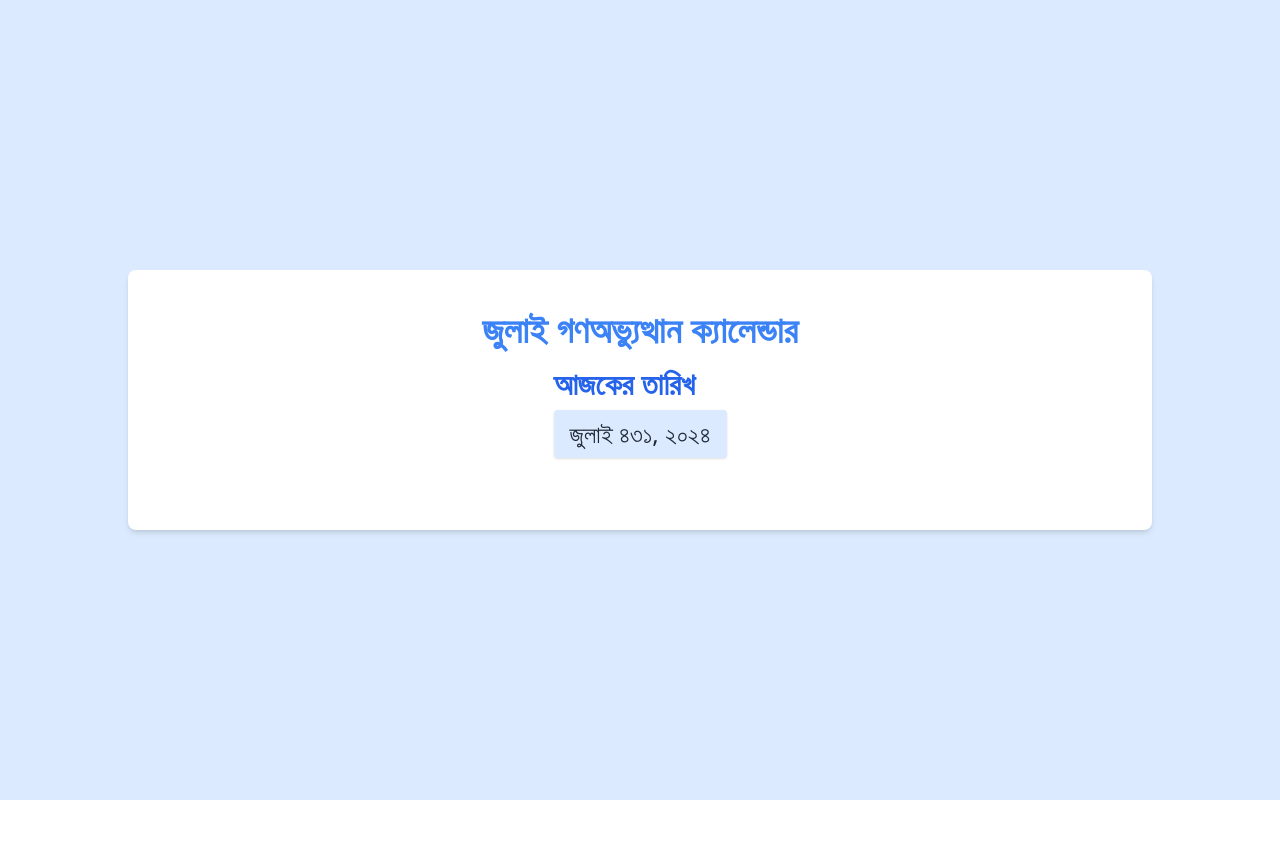
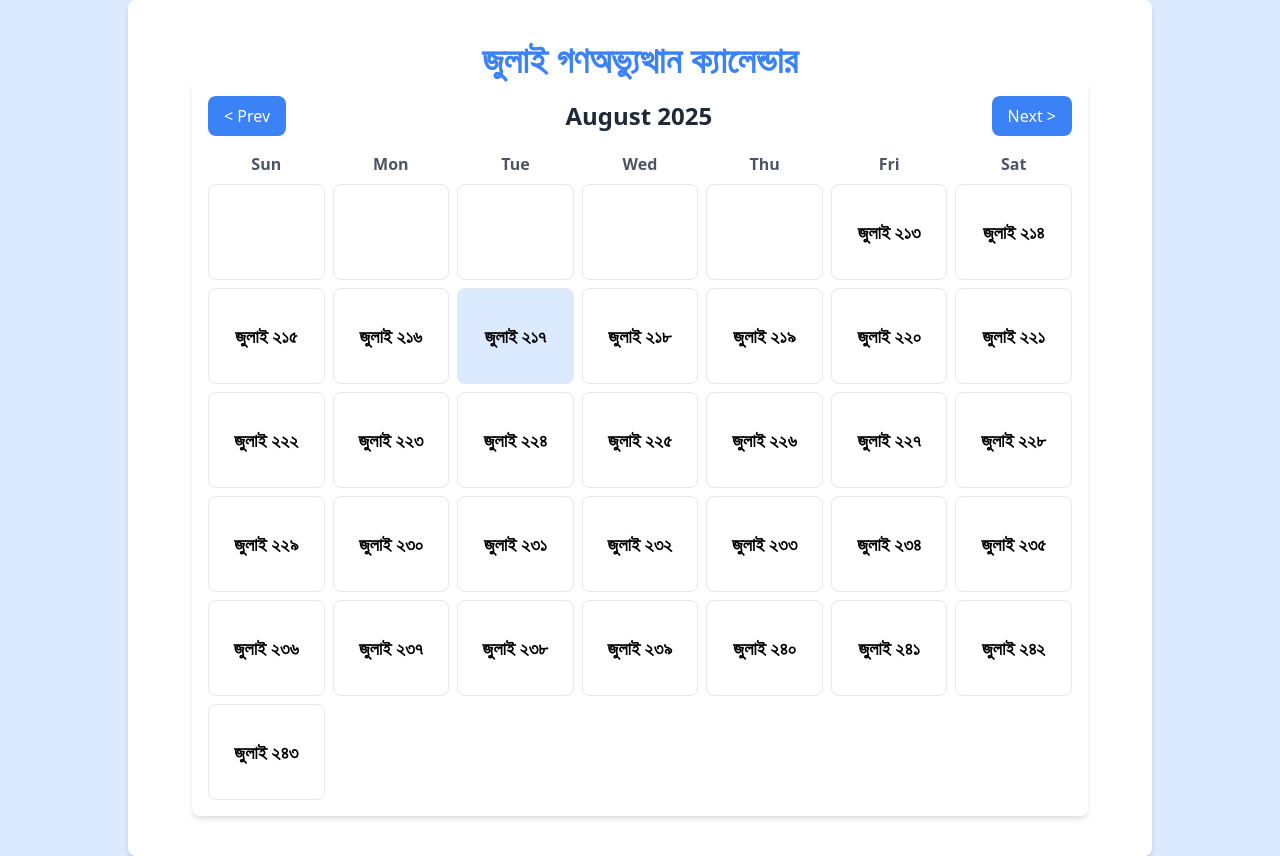
Before and after one commit to rakib3004/july-uprising-calendar, an Angular app: page / in a window 1280 px wide. Before the commit the page ends 800 px from the top, so only its background shows below. Built offline with nearby package versions, Linux system fonts and the light colour scheme.

Commit message:
Refactor July Custom Calendar component to enhance functionality and UI. Added month navigation, improved calendar grid layout, and updated date handling methods for better performance and clarity.

```diff
--- a/src/components/july-custom-calendar/july-custom-calendar.component.html
+++ b/src/components/july-custom-calendar/july-custom-calendar.component.html
@@ -1,8 +1,42 @@
-<div class="flex flex-col items-center w-full">
-  <div class="mb-8 mt-4">
-    <h2 class="text-3xl font-bold text-blue-600">আজকের তারিখ</h2>
-    <div class="text-2xl mt-2 text-gray-800 bg-blue-100 px-4 py-2 rounded shadow">
-      {{ todayCustomJulyBangla }}
+<div class="w-full max-w-4xl mx-auto p-4 bg-white rounded-lg shadow-md">
+
+  <!-- Header: Month and Year -->
+  <div class="flex justify-between items-center mb-4">
+    <button (click)="prevMonth()" class="px-4 py-2 bg-blue-500 text-white rounded-lg hover:bg-blue-600 transition-colors">
+      &lt; Prev
+    </button>
+    <h2 class="text-2xl font-bold text-gray-800">
+      {{ monthName }} {{ year }}
+    </h2>
+    <button (click)="nextMonth()" class="px-4 py-2 bg-blue-500 text-white rounded-lg hover:bg-blue-600 transition-colors">
+      Next &gt;
+    </button>
+  </div>
+
+  <!-- Calendar Grid -->
+  <div class="grid grid-cols-7 gap-2 text-center">
+
+    <!-- Day Headers -->
+    <div class="font-bold text-gray-600">Sun</div>
+    <div class="font-bold text-gray-600">Mon</div>
+    <div class="font-bold text-gray-600">Tue</div>
+    <div class="font-bold text-gray-600">Wed</div>
+    <div class="font-bold text-gray-600">Thu</div>
+    <div class="font-bold text-gray-600">Fri</div>
+    <div class="font-bold text-gray-600">Sat</div>
+
+    <!-- Calendar Days -->
+    <div *ngFor="let day of days"
+         class="p-2 h-24 border rounded-lg flex flex-col justify-center items-center transition-colors"
+         [class.bg-blue-100]="isToday(day)"
+         [class.text-gray-400]="day === null">
+
+      <span *ngIf="day !== null" class="text-lg font-semibold">
+        জুলাই {{ toBanglaNumber(getCustomJulyDay(day)) }}
+      </span>
+
     </div>
+
   </div>
+
 </div>
--- a/src/components/july-custom-calendar/july-custom-calendar.component.ts
+++ b/src/components/july-custom-calendar/july-custom-calendar.component.ts
@@ -1,50 +1,107 @@
-import { Component } from '@angular/core';
+import { Component, OnInit } from '@angular/core';
+import { CommonModule } from '@angular/common';
 
 @Component({
   selector: 'app-july-custom-calendar',
   standalone: true,
-  imports: [],
+  imports: [CommonModule],
   templateUrl: './july-custom-calendar.component.html',
   styleUrl: './july-custom-calendar.component.css'
 })
-export class JulyCustomCalendarComponent {
-  today: Date = new Date();
-  startOfCustomJuly: Date = new Date(2024, 6, 0); // July 1, 2024 (month is 0-indexed)
-  banglaMonths: string[] = ['জুলাই'];
-  banglaDigits: string[] = ['০','১','২','৩','৪','৫','৬','৭','৮','৯'];
+export class JulyCustomCalendarComponent implements OnInit {
 
-  // Returns the custom July day number for a given date
-  getCustomJulyDay(date: Date): number {
-    const start = new Date(this.startOfCustomJuly.getFullYear(), this.startOfCustomJuly.getMonth(), 1);
-    const diff = Math.floor((date.getTime() - start.getTime()) / (1000 * 3600 * 24));
-    return diff + 1;
+  currentDate: Date = new Date();
+  displayDate: Date = new Date(); // The month being displayed
+
+  days: (number | null)[] = [];
+
+  banglaDigits: string[] = ['০', '১', '২', '৩', '৪', '৫', '৬', '৭', '৮', '৯'];
+
+  ngOnInit(): void {
+    this.generateCalendar();
   }
 
-  // Returns the custom July year (always 2024+)
-  getCustomJulyYear(date: Date): number {
-    return date.getFullYear();
+  generateCalendar(): void {
+    const year = this.displayDate.getFullYear();
+    const month = this.displayDate.getMonth();
+
+    const firstDayOfMonth = new Date(year, month, 1);
+    const lastDayOfMonth = new Date(year, month + 1, 0);
+
+    const startingDay = firstDayOfMonth.getDay();
+    const totalDays = lastDayOfMonth.getDate();
+
+    this.days = [];
+
+    // Add empty cells for days before the 1st of the month
+    for (let i = 0; i < startingDay; i++) {
+      this.days.push(null);
+    }
+
+    // Add the days of the month
+    for (let i = 1; i <= totalDays; i++) {
+      this.days.push(i);
+    }
+  }
+
+  // Returns the custom July day for a given regular date
+  getCustomJulyDay(day: number | null): number | null {
+    if (day === null) {
+      return null;
+    }
+    const year = this.displayDate.getFullYear();
+    const month = this.displayDate.getMonth();
+    const date = new Date(year, month, day);
+
+    // Calculate the day of the year
+    const startOfYear = new Date(year, 0, 0);
+    const diff = date.getTime() - startOfYear.getTime();
+    const oneDay = 1000 * 60 * 60 * 24;
+    const dayOfYear = Math.floor(diff / oneDay);
+
+    return dayOfYear;
   }
 
   // Converts a number to Bangla numerals
-  toBanglaNumber(num: number): string {
+  toBanglaNumber(num: number | null): string {
+    if (num === null) {
+      return '';
+    }
     return num.toString().split('').map(d => this.banglaDigits[+d] || d).join('');
   }
 
-  // Returns today's custom July date in Bangla
-  get todayCustomJulyBangla(): string {
-    const day = this.getCustomJulyDay(this.today);
-    const year = 2024;
-    return `জুলাই ${this.toBanglaNumber(day)}, ${this.toBanglaNumber(year)}`;
+  // Returns the month name in English
+  get monthName(): string {
+    return this.displayDate.toLocaleString('default', { month: 'long' });
   }
 
-  // Generate a grid of July days (e.g., 1-401 for a year)
-  get julyDays(): number[] {
-    // For demonstration, let's show 1-401 days
-    return Array.from({length: 401}, (_, i) => i + 1);
+  // Returns the year
+  get year(): number {
+    return this.displayDate.getFullYear();
+  }
+
+  // Navigate to the previous month
+  prevMonth(): void {
+    this.displayDate.setMonth(this.displayDate.getMonth() - 1);
+    this.generateCalendar();
+  }
+
+  // Navigate to the next month
+  nextMonth(): void {
+    this.displayDate.setMonth(this.displayDate.getMonth() + 1);
+    this.generateCalendar();
   }
 
   // Returns true if the given day is today
-  isToday(day: number): boolean {
-    return this.getCustomJulyDay(this.today) === day;
+  isToday(day: number | null): boolean {
+    if (day === null) {
+      return false;
+    }
+    const today = new Date();
+    return (
+      this.displayDate.getFullYear() === today.getFullYear() &&
+      this.displayDate.getMonth() === today.getMonth() &&
+      day === today.getDate()
+    );
   }
 }
```
